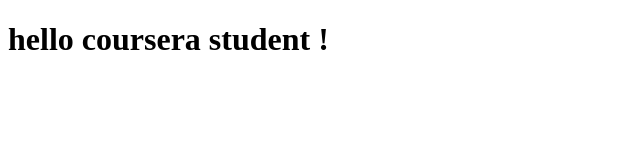
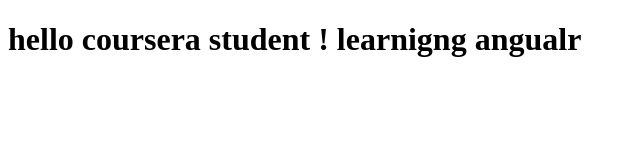
Before and after one commit to anupgcet/coursera-test, a plain HTML site: page index.html in a window 1280 px wide. Shown: the whole page, without its empty margins (0-640 px from the left). Drawn offline with Linux system fonts and the light colour scheme.

Commit message:
next version

```diff
--- a/index.html
+++ b/index.html
@@ -5,6 +5,6 @@
     <title>hello coursera</title>
   </head>
   <body>
-    <h1>hello coursera student !</h1>
+    <h1>hello coursera student ! learnigng angualr</h1>
   </body>
 </html>
```
